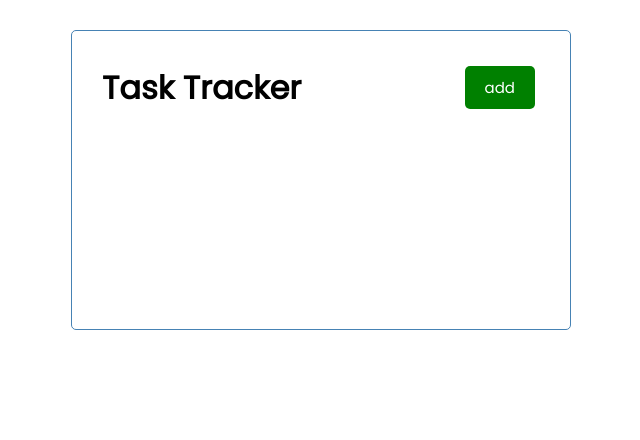
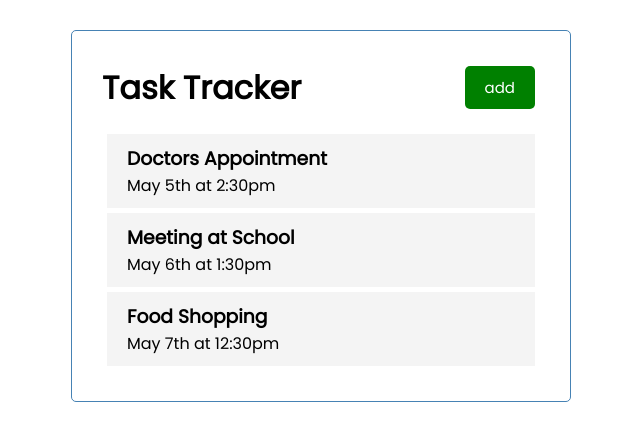
Before and after one commit to TomasTV/TaskTracker-NG12, an Angular app: page / in a window 1280 px wide. Shown: the top 440 px of the page, without its empty margins (319-959 px from the left). Built offline with nearby package versions, Linux system fonts and the light colour scheme.

Commit message:
task component w/styles

```diff
--- a/src/app/app.component.html
+++ b/src/app/app.component.html
@@ -1,3 +1,4 @@
 <div class="container">
     <app-header></app-header>
+    <app-tasks></app-tasks>
 </div>
--- a/src/app/app.module.ts
+++ b/src/app/app.module.ts
@@ -4,12 +4,16 @@
 import { AppComponent } from './app.component';
 import { HeaderComponent } from './components/header/header.component';
 import { ButtonComponent } from './components/button/button.component';
+import { TasksComponent } from './components/tasks/tasks.component';
+import { TaskItemComponent } from './components/task-item/task-item.component';
 
 @NgModule({
   declarations: [
     AppComponent,
     HeaderComponent,
-    ButtonComponent
+    ButtonComponent,
+    TasksComponent,
+    TaskItemComponent
   ],
   imports: [
     BrowserModule
--- /dev/null
+++ b/src/app/components/task-item/task-item.component.css
@@ -0,0 +1,16 @@
+.task {
+  background: #f4f4f4;
+  margin: 5px;
+  padding: 10px 20px;
+  cursor: pointer;
+}
+
+.task.reminder {
+  border-left: 5px solid green;
+}
+
+.task h3 {
+  display: flex;
+  align-items: center;
+  justify-content: space-between;
+}
--- /dev/null
+++ b/src/app/components/task-item/task-item.component.html
@@ -0,0 +1,6 @@
+<div class="task">
+    <h3>
+        {{task.text}}
+    </h3>
+    <p>{{task.day}}</p>
+</div>
--- /dev/null
+++ b/src/app/components/task-item/task-item.component.ts
@@ -0,0 +1,14 @@
+import { Component, OnInit, Input } from '@angular/core';
+import { Task } from 'src/app/Task';
+
+@Component({
+  selector: 'app-task-item',
+  templateUrl: './task-item.component.html',
+  styleUrls: ['./task-item.component.css'],
+})
+export class TaskItemComponent implements OnInit {
+  @Input() task!: Task;
+  constructor() {}
+
+  ngOnInit(): void {}
+}
--- /dev/null
+++ b/src/app/components/tasks/tasks.component.html
@@ -0,0 +1 @@
+<app-task-item *ngFor="let task of tasks" [task]="task"></app-task-item>
--- /dev/null
+++ b/src/app/components/tasks/tasks.component.ts
@@ -0,0 +1,15 @@
+import { Component, OnInit } from '@angular/core';
+import { Task } from '../../Task';
+import { TASKS } from '../../mock-tasks';
+
+@Component({
+  selector: 'app-tasks',
+  templateUrl: './tasks.component.html',
+  styleUrls: ['./tasks.component.css'],
+})
+export class TasksComponent implements OnInit {
+  tasks: Task[] = TASKS;
+  constructor() {}
+
+  ngOnInit(): void {}
+}
```
Also changed, not shown: src/app/components/tasks/tasks.component.css (added), 2 other files (tests, documents, lock files or other folders).
